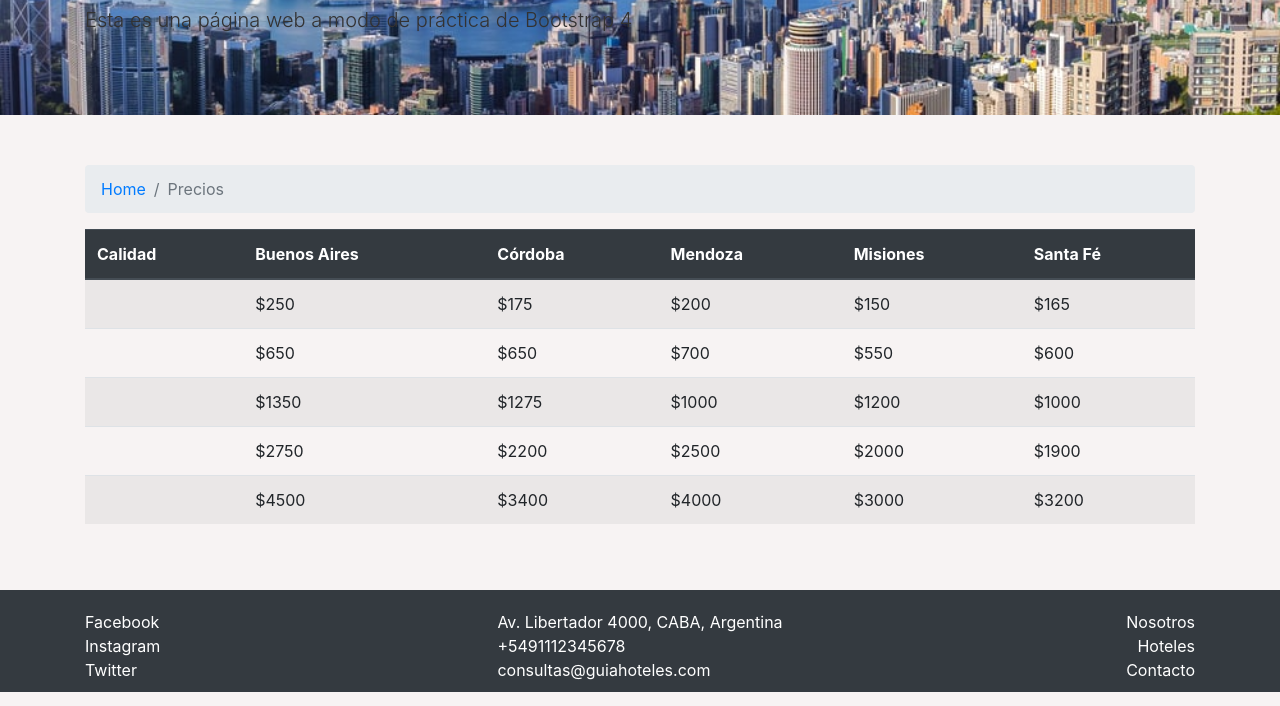
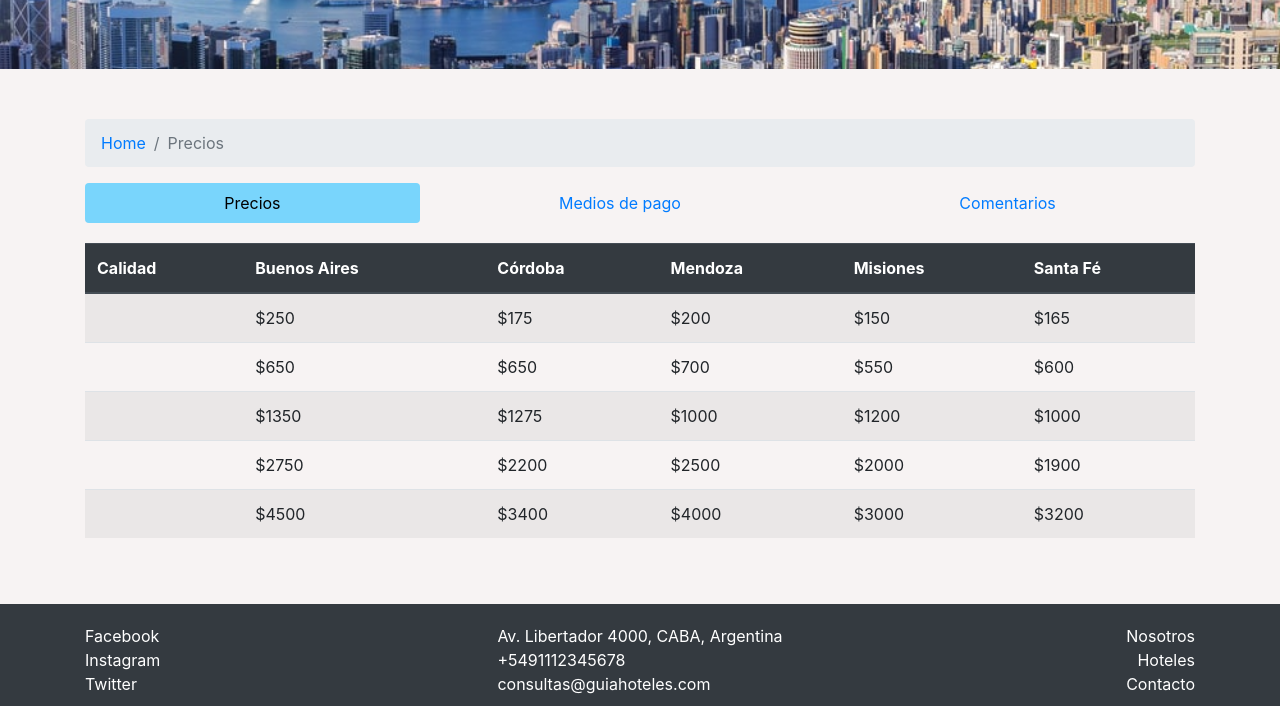
Before and after one commit to sebastianRellihan/guia-hoteles, a website: page prices.html in a window 1280 px wide. Shown: the part 189-895 px from the top of the page. Drawn offline with nearby package versions, Linux system fonts and the light colour scheme; a web font is replaced by a local one.

Commit message:
pestañas de navegación con pills

```diff
--- a/prices.html
+++ b/prices.html
@@ -38,7 +38,6 @@
       <div class="jumbotron jumbotron-fluid">
         <div class="container">
           <h1 class="display-4">Guía de Hoteles</h1>
-          <p class="lead">Esta es una página web a modo de práctica de Bootstrap 4</p>
         </div>
       </div>
     </header>
@@ -51,6 +50,15 @@
             <li class="breadcrumb-item active" aria-current="page">Precios</li>
           </ol>
         </nav>
+
+        <nav class="nav nav-pills flex-column flex-sm-row" role="tablist">
+          <a class="flex-sm-fill text-sm-center nav-link active" href="#precios" data-toggle="pill" role="tab" aria-controls="precios" id="precios-tab" aria-selected="true">Precios</a>
+          <a class="flex-sm-fill text-sm-center nav-link" href="#medios" data-toggle="pill" role="tab" aria-controls="medios" id="medios-tab" aria-selected="false">Medios de pago</a>
+          <a class="flex-sm-fill text-sm-center nav-link" href="#comentarios" data-toggle="pill" role="tab" aria-controls="comentarios" id="comentarios-tab" aria-selected="false">Comentarios</a>
+        </nav>
+
+        <div class="tab-content">
+          <div class="tab-pane fade show active" id="precios" role="tabpanel" aria-labelledby="precios-tab">
 
             <div class="table-responsive">
               <table class="table table-striped">
@@ -128,6 +136,20 @@
             </div>
 
           </div>
+          <div class="tab-pane fade" id="medios" role="tabpanel" aria-labelledby="medios-tab">
+            <ul class="list-group" id="medios">
+              <li class="list-group-item">Efectivo</li>
+              <li class="list-group-item">Tarjeta de debito</li>
+              <li class="list-group-item">Tarjeta de credito</li>
+              <li class="list-group-item">Transferencia</li>
+            </ul>
+          </div>
+          <div class="tab-pane fade" id="comentarios" role="tabpanel" aria-labelledby="comentarios-tab">
+            <p>Lorem ipsum dolor sit amet consectetur adipisicing elit. Sit nisi facilis expedita harum minus minima?</p>
+          </div>
+        </div>
+
+      </div>
     </main>
 
     <footer class="bg-dark">
--- a/public/css/main.css
+++ b/public/css/main.css
@@ -44,6 +44,13 @@ main {
 .btn-outline-danger:hover {
     background-color: #bb5151;
 }
+.tab-content {
+    margin-top: 20px;
+}
+.nav-pills .nav-link.active, .nav-pills .show>.nav-link {
+    color: black;
+    background-color: #79d5fc;
+}
 
 /* FOOTER */
 footer {
```
Also changed, not shown: about.html (+0 -1 lines), contact.html (+0 -1 lines). Lines whose indentation alone changed are shown as unchanged.
